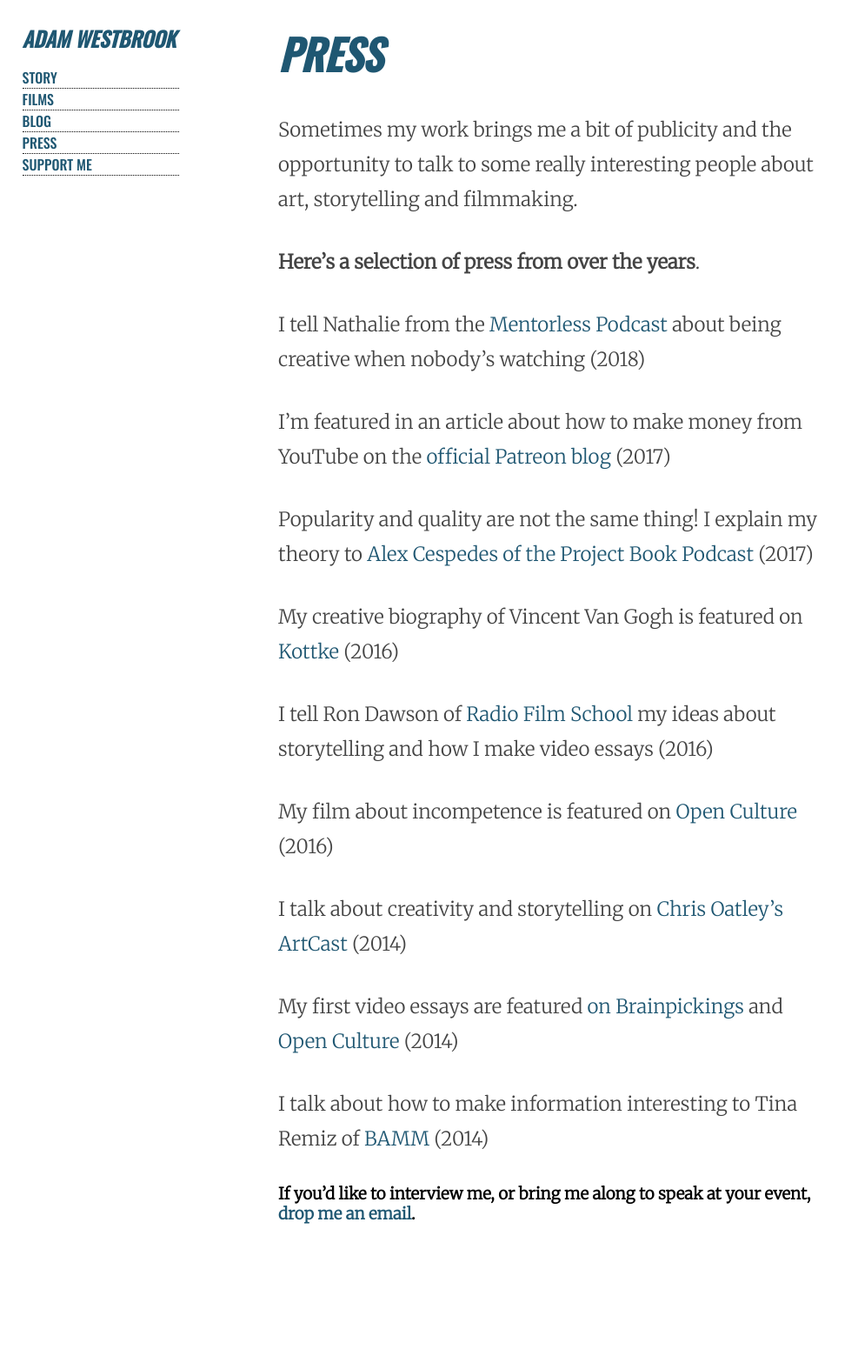
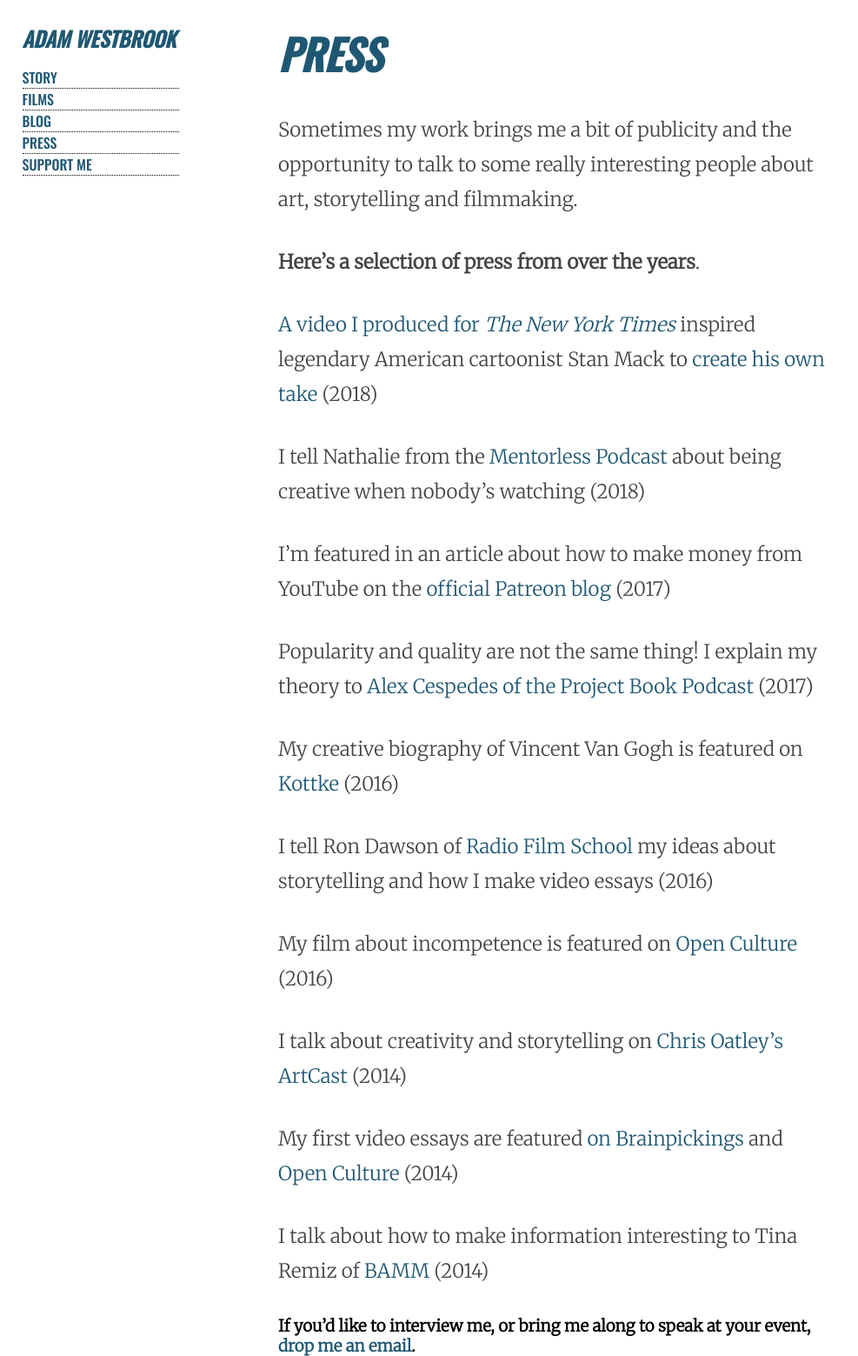
Before and after one commit to AdamWestbrook/adamwestbrook.github.io, a Jekyll site: the page built from press.md, in a window 1280 px wide. Shown: the whole page at 87% size, without its empty margins (0-987 px from the left). Built offline with Jekyll 4.4.1, drawn with Linux system fonts in a browser that asks for light colours; before the commit the page ends 1407 px from its top, so only the background shows below that.

Commit message:
Update press.md

```diff
--- a/press.md
+++ b/press.md
@@ -9,6 +9,8 @@ permalink: /press/
 Sometimes my work brings me a bit of publicity and the opportunity to talk to some really interesting people about art, storytelling and filmmaking.
 
 **Here's a selection of press from over the years**.
+
+- [A video I produced for *The New York Times*](https://www.nytimes.com/video/opinion/100000006154922/fascism-leaders-america-trump.html) inspired legendary American cartoonist Stan Mack to [create his own take](https://www.nytimes.com/2018/10/18/opinion/fascism.html) (2018)
 
 - I tell Nathalie from the [Mentorless Podcast](https://soundcloud.com/mentorless/adam-westbrook-and-the-art-of-storytelling-on-the-internet-mentorless-podcast-episode-1) about being creative when nobody's watching (2018)
 
```
